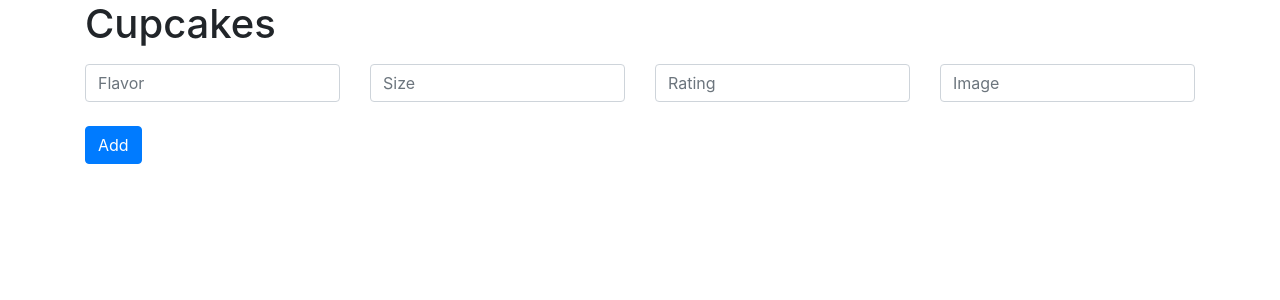
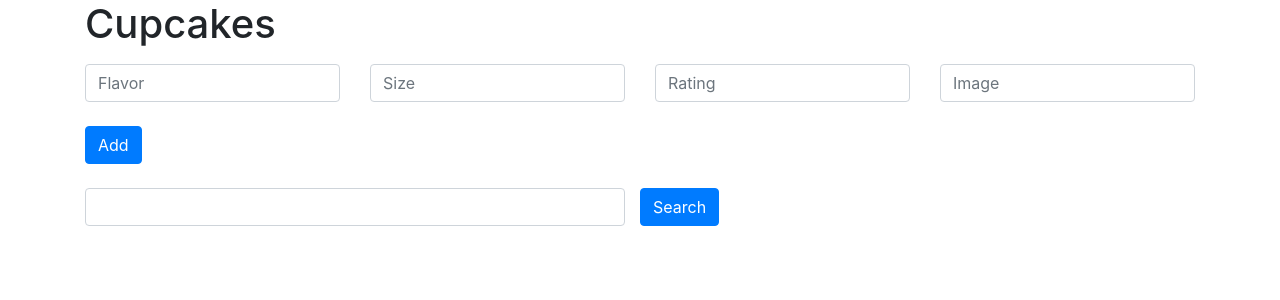
Before and after one commit to ChrisMartin-io/flask-cupcakes, a Flask app: page / in a window 1280 px wide. Shown: the top 300 px of the page. Run offline with Flask 2, Linux system fonts and the light colour scheme; data that the repository does not hold is empty; some libraries are stand-ins or nearby versions.

Commit message:
search failed

```diff
--- a/app.py
+++ b/app.py
@@ -23,6 +23,11 @@ def serialize(cupcake):
         "image": cupcake.image
     }
 
+def search_serialize(search):
+    return {
+        "term" : search.search
+    }
+
 @app.route('/api/cupcakes')
 def get_cupcakes():
     """ Get data on all cupcakes"""
@@ -36,7 +41,7 @@ def get_cupcakes():
 @app.route('/api/cupcakes/<cupcake_id>')
 def get_cupcake(cupcake_id):
 
-    cupcake = Cupcake.query.get(cupcake_id)
+    cupcake = Cupcake.query.get_or_404(cupcake_id)
     serialized = serialize(cupcake)
 
     return jsonify(cupcake=serialized)
@@ -99,3 +104,12 @@ def index():
     """ returns index page """
 
     return render_template('index.html')
+
+@app.route('/api/cupcakes/search', methods=["POST"])
+def search_cupcake():
+    """ searches for a cupcake """
+
+    search_term = request.json['search']
+    result = Cupcake.query.filter(Cupcake.flavor.like(search_term)).all()
+    serialized = search_serialize(result)
+    return jsonify(serialized)
--- a/static/script.js
+++ b/static/script.js
@@ -36,4 +36,15 @@ $(document).ready(async function () {
       </li>
     `)
   });
+
+  $('#search').on('submit', async function(e) {
+    e.preventDefault();
+
+    let search = $('#search-input').val();
+    let response = await axios.post(`${BASE_URL}/search`, {search})
+    console.log(response)
+  })
+
+
+
 });
--- a/templates/index.html
+++ b/templates/index.html
@@ -26,6 +26,13 @@
         <br><input type="submit" class="btn btn-primary" value="Add">
       </form>
 
+      <br><form id="search">
+        <div class="row">
+          <div class="col-sm-6">
+            <input type="text" class="form-control" id="search-input">
+          </div>
+        <br><input type="submit" class="btn btn-primary" value="Search">
+      </form>
 </div>
 
 
```
Also changed, not shown: tests.py (+16 -0 lines).
